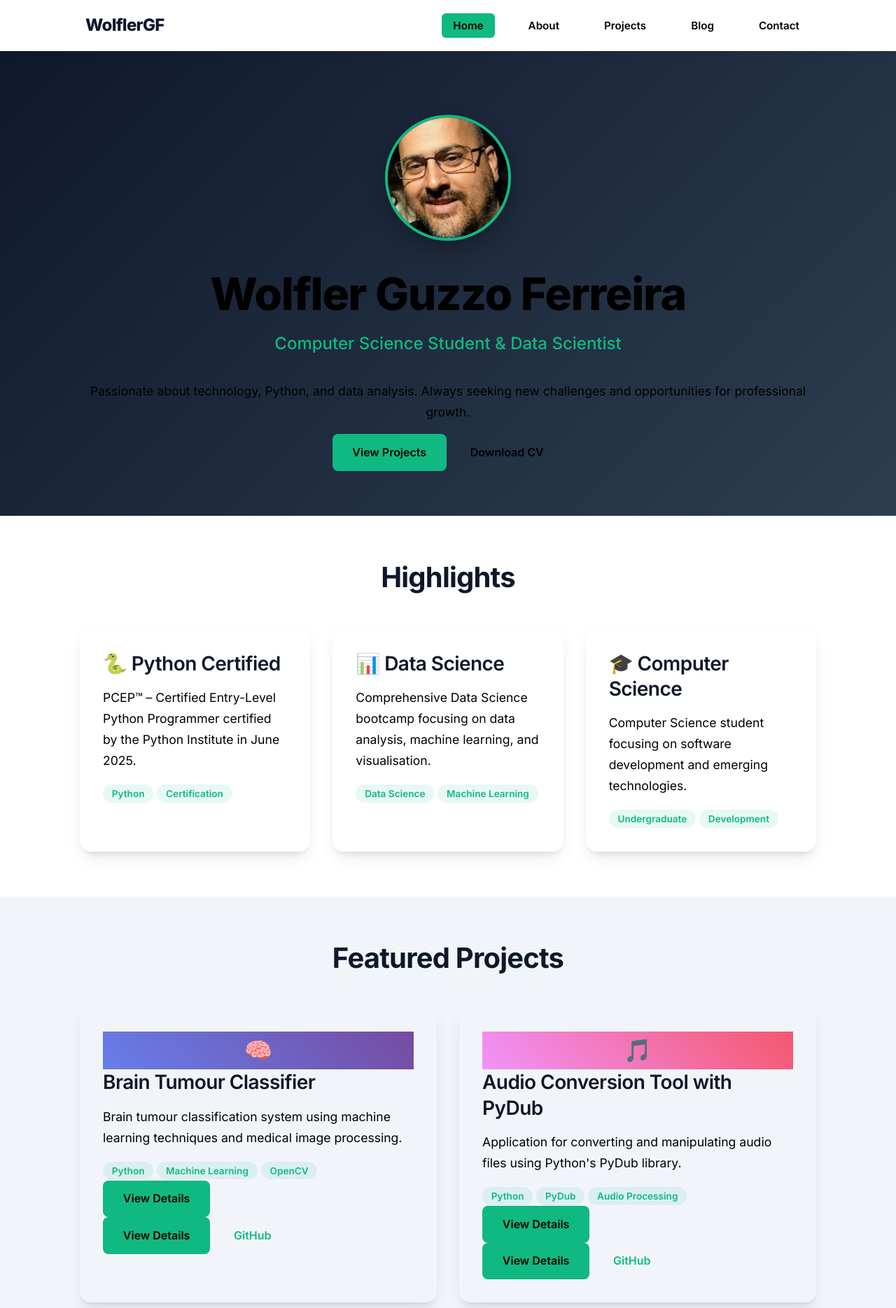
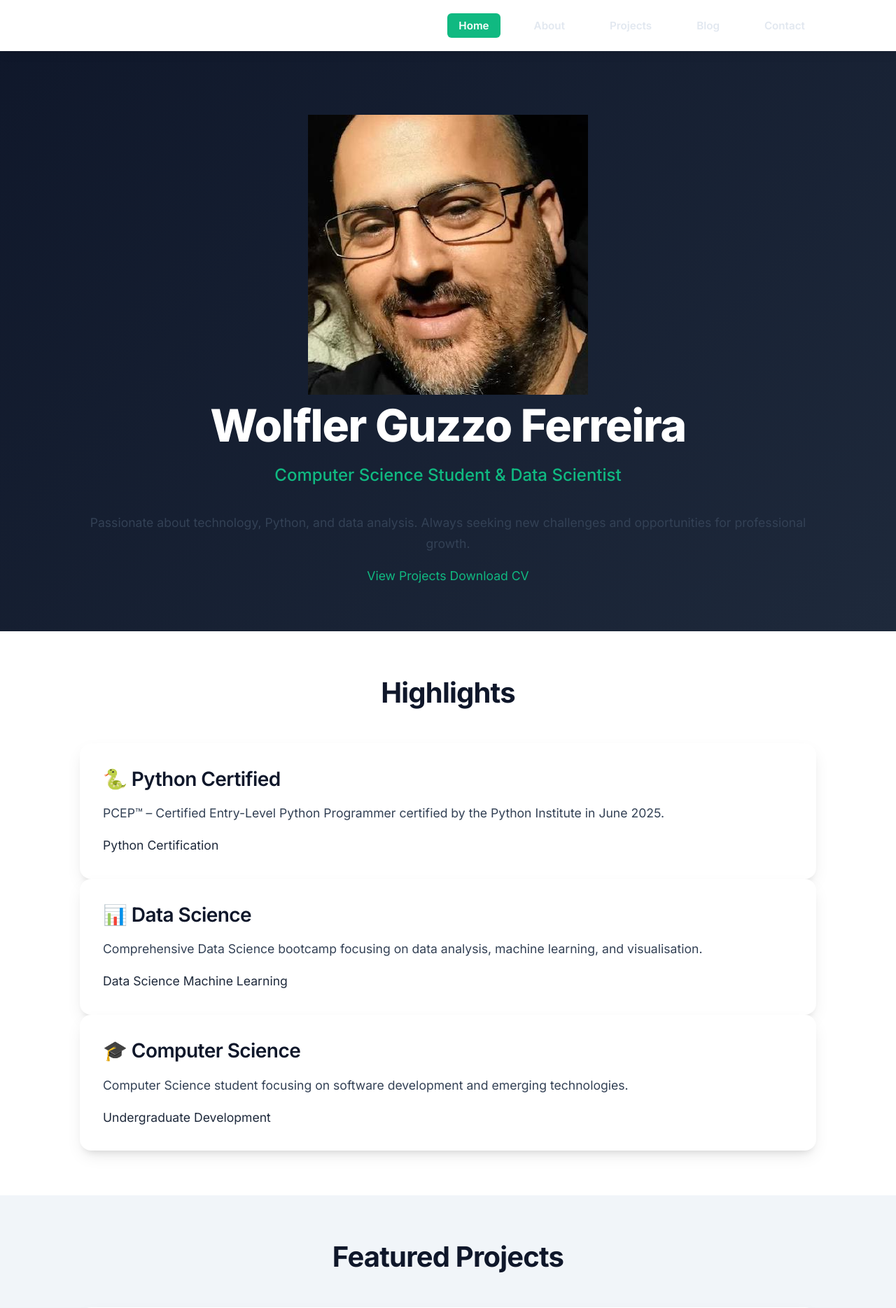
Before and after one commit to wolflergf/portfolio_flask, a Flask app: page / in a window 1280 px wide. Shown: the top 1869 px of the page at 70% size. Run offline with Flask 3, Linux system fonts and the light colour scheme; some libraries are stand-ins or nearby versions.

Commit message:
fixes Git persistence issues and the UI/UX contrast emergencies.

```diff
--- a/static/css/style.css
+++ b/static/css/style.css
@@ -12,15 +12,17 @@
   /* Paleta de cores */
   --primary-color: #0f172a;
   --secondary-color: #10b981;
+  --accent-color: #34d399;
+  --white: #ffffff;
+  --text-dark: #1e293b;
+  --text-light: #64748b;
   --neutral-light: #f1f5f9;
   --card-radius: 16px;
   --shadow: 0 10px 25px -5px rgba(0, 0, 0, 0.1), 0 8px 10px -6px rgba(0, 0, 0, 0.1);
 
   /* Tipografia */
-  --font-heading:
-    "Inter", -apple-system, BlinkMacSystemFont, "Segoe UI", Roboto, sans-serif;
-  --font-body:
-    "Inter", -apple-system, BlinkMacSystemFont, "Segoe UI", Roboto, sans-serif;
+  --font-heading: "Inter", -apple-system, BlinkMacSystemFont, "Segoe UI", Roboto, sans-serif;
+  --font-body: "Inter", -apple-system, BlinkMacSystemFont, "Segoe UI", Roboto, sans-serif;
 
   /* Espaçamentos */
   --spacing-xs: 0.5rem;
@@ -45,12 +47,7 @@ body {
 }
 
 /* Tipografia */
-h1,
-h2,
-h3,
-h4,
-h5,
-h6 {
+h1, h2, h3, h4, h5, h6 {
   font-family: var(--font-heading);
   font-weight: 700;
   line-height: 1.2;
@@ -59,27 +56,13 @@ h6 {
   color: var(--primary-color);
 }
 
-h1 {
-  font-size: 3.5rem;
-  font-weight: 800;
-  line-height: 1.1;
-}
-
-h2 {
-  font-size: 2.5rem;
-  font-weight: 700;
-  line-height: 1.2;
-}
-
-h3 {
-  font-size: 1.75rem;
-  font-weight: 600;
-  line-height: 1.3;
-}
+h1 { font-size: 3.5rem; font-weight: 800; line-height: 1.1; }
+h2 { font-size: 2.5rem; font-weight: 700; line-height: 1.2; }
+h3 { font-size: 1.75rem; font-weight: 600; line-height: 1.3; }
 
 p {
   margin-bottom: var(--spacing-sm);
-  color: var(--text-light);
+  color: #334155; /* Increased contrast for home/body text */
 }
 
 a {
@@ -88,29 +71,22 @@ a {
   transition: var(--transition);
 }
 
-a:hover {
-  color: var(--accent-color);
-}
+a:hover { color: var(--accent-color); }
 
 /* Layout geral */
 .container {
   max-width: 1100px;
   margin: 0 auto;
-  padding: 0 1.5rem; /* Garante que o conteúdo nunca toque as bordas */
+  padding: 0 1.5rem;
 }
 
-.section {
-  padding: var(--spacing-xl) 0;
-}
-
-.section-alt {
-  background-color: var(--neutral-light);
-}
+.section { padding: var(--spacing-xl) 0; }
+.section-alt { background-color: var(--neutral-light); }
 
 /* Header */
 .header {
-  background-color: var(--white);
-  box-shadow: 0 2px 15px rgba(0, 0, 0, 0.05);
+  background-color: var(--primary-color); /* Clear background for navbar */
+  box-shadow: 0 2px 15px rgba(0, 0, 0, 0.1);
   position: fixed;
   top: 0;
   left: 0;
@@ -123,16 +99,15 @@ a:hover {
   display: flex;
   justify-content: space-between;
   align-items: center;
-  padding: var(--spacing-sm) 1.5rem; /* Adiciona padding horizontal na nav */
+  padding: var(--spacing-sm) 1.5rem;
 }
 
 .logo {
   font-family: var(--font-heading);
   font-size: 1.5rem;
   font-weight: 800;
-  color: var(--primary-color);
+  color: var(--white); /* White logo for contrast */
   letter-spacing: -0.03em;
-  padding-left: 0.5rem; /* Margem extra de segurança */
 }
 
 .nav-menu {
@@ -143,17 +118,12 @@ a:hover {
 }
 
 .nav-link {
-  color: var(--text-dark);
+  color: #e2e8f0; /* Off-white for readability */
   font-weight: 600;
   font-size: 0.95rem;
   padding: var(--spacing-xs) var(--spacing-sm);
   border-radius: 6px;
   transition: var(--transition);
-}
-
-/* Garante que o último item (geralmente Contato) não cole na direita */
-.nav-menu li:last-child .nav-link {
-  margin-right: 0.5rem;
 }
 
 .nav-link:hover,
@@ -168,22 +138,17 @@ a:hover {
   background: none;
   border: none;
   font-size: 1.5rem;
-  color: var(--primary-color);
+  color: var(--white);
   cursor: pointer;
-  margin-right: 0.5rem; /* Espaçamento para o botão hambúrguer */
 }
 
 /* Hero Section */
 .hero {
-  background: linear-gradient(
-    135deg,
-    var(--primary-color) 0%,
-    #2c3e50 100%
-  );
+  background: linear-gradient(135deg, var(--primary-color) 0%, #1e293b 100%);
   color: var(--white);
   text-align: center;
   padding: calc(var(--spacing-xl) + 100px) 0 var(--spacing-xl);
-  min-height: 90vh;
+  min-height: 80vh;
   display: flex;
   align-items: center;
 }
@@ -201,137 +166,27 @@ a:hover {
   color: var(--secondary-color);
 }
 
-.profile-image {
-  width: 180px;
-  height: 180px;
-  border-radius: 50%;
-  margin: 0 auto var(--spacing-md);
-  border: 4px solid var(--secondary-color);
-  box-shadow: 0 10px 30px rgba(0,0,0,0.3);
-}
-
-/* Botões */
-.btn {
-  display: inline-block;
-  padding: 0.8rem 1.8rem;
-  border-radius: 8px;
-  font-weight: 600;
-  text-align: center;
-  cursor: pointer;
-  transition: var(--transition);
-  border: none;
-  font-size: 1rem;
-}
-
-.btn-primary {
-  background-color: var(--secondary-color);
-  color: var(--white);
-}
-
-.btn-primary:hover {
-  background-color: #16a085;
-  transform: translateY(-2px);
-  box-shadow: 0 5px 15px rgba(26, 188, 156, 0.3);
-}
-
-.btn-secondary {
-  background-color: transparent;
-  color: var(--white);
-  border: 2px solid var(--white);
-}
-
-.btn-secondary:hover {
-  background-color: var(--white);
-  color: var(--primary-color);
-}
-
 /* Cards */
 .card {
   background-color: var(--white);
-  border-radius: 12px;
+  border-radius: var(--card-radius);
   padding: var(--spacing-md);
   box-shadow: var(--shadow);
   transition: var(--transition);
   height: 100%;
   display: flex;
   flex-direction: column;
-  border: 1px solid rgba(0,0,0,0.03);
+  justify-content: space-between; /* Buttons at bottom */
+  border: 1px solid rgba(0,0,0,0.05);
 }
 
-.card:hover {
-  transform: translateY(-8px);
-  box-shadow: 0 12px 30px rgba(0, 0, 0, 0.12);
+.card-content {
+  flex-grow: 1;
+  display: flex;
+  flex-direction: column;
 }
 
-.tag {
-  background-color: rgba(26, 188, 156, 0.1);
-  color: var(--secondary-color);
-  padding: 0.3rem 0.8rem;
-  border-radius: 20px;
-  font-size: 0.85rem;
-  font-weight: 600;
-}
-
-/* Grid */
-.grid {
-  display: grid;
-  gap: var(--spacing-md);
-}
-
-.grid-2 {
-  grid-template-columns: repeat(auto-fit, minmax(320px, 1fr));
-}
-
-.grid-3 {
-  grid-template-columns: repeat(auto-fit, minmax(280px, 1fr));
-}
-
-/* Footer */
-.footer {
-  background-color: var(--primary-color);
-  color: var(--white);
-  text-align: center;
-  padding: var(--spacing-lg) 0;
-}
-
-.social-link {
-  width: 45px;
-  height: 45px;
-  background-color: rgba(255,255,255,0.05);
-  border-radius: 12px;
-  display: inline-flex;
-  align-items: center;
-  justify-content: center;
-  margin: 0 8px;
-  font-size: 1.2rem;
-}
-
-.social-link:hover {
-  background-color: var(--secondary-color);
-  transform: translateY(-3px);
-}
-
-/* Formulário */
-.form-input,
-.form-textarea {
-  width: 100%;
-  padding: 0.8rem 1rem;
-  border: 2px solid #edf2f7;
-  border-radius: 8px;
-  font-family: var(--font-body);
-  background-color: #f8fafc;
-  transition: var(--transition);
-}
-
-.form-input:focus,
-.form-textarea:focus {
-  outline: none;
-  border-color: var(--secondary-color);
-  background-color: var(--white);
-  box-shadow: 0 0 0 4px rgba(26, 188, 156, 0.1);
-}
-
-/* Responsividade */
+/* Responsive Menu */
 @media (max-width: 768px) {
   .nav-menu {
     display: none;
@@ -339,22 +194,14 @@ a:hover {
     top: 100%;
     left: 0;
     right: 0;
-    background-color: var(--white);
+    background-color: var(--primary-color); /* Solid background for mobile */
     flex-direction: column;
-    padding: var(--spacing-sm);
-    box-shadow: 0 10px 15px rgba(0,0,0,0.05);
+    padding: var(--spacing-md);
+    border-top: 1px solid rgba(255,255,255,0.1);
   }
 
-  .nav-menu.active {
-    display: flex;
-  }
-
-  .menu-toggle {
-    display: block;
-  }
-
-  h1 { font-size: 2.5rem; }
-  h2 { font-size: 2rem; }
+  .nav-menu.active { display: flex; }
+  .menu-toggle { display: block; }
 }
 
 /* Fix para botões do GitHub nos cards de projeto */
--- a/utils/blog_updater.py
+++ b/utils/blog_updater.py
@@ -26,6 +26,10 @@ PROJECT_ROOT = os.path.dirname(SCRIPT_DIR) # portfolio_flask/
 BLOG_DIR     = os.path.join(PROJECT_ROOT, 'data', 'blog_posts')
 LINKEDIN_DIR = os.path.join(PROJECT_ROOT, 'data', 'linkedin_drafts')
 LOG_DIR      = os.path.join(PROJECT_ROOT, 'data', 'logs')
+
+print(f"DEBUG: SCRIPT_DIR is {SCRIPT_DIR}")
+print(f"DEBUG: PROJECT_ROOT is {PROJECT_ROOT}")
+print(f"DEBUG: BLOG_DIR absolute path is {os.path.abspath(BLOG_DIR)}")
 
 os.makedirs(LOG_DIR, exist_ok=True)
 logging.basicConfig(
```
Also changed, not shown: .github/workflows/main.yml.
